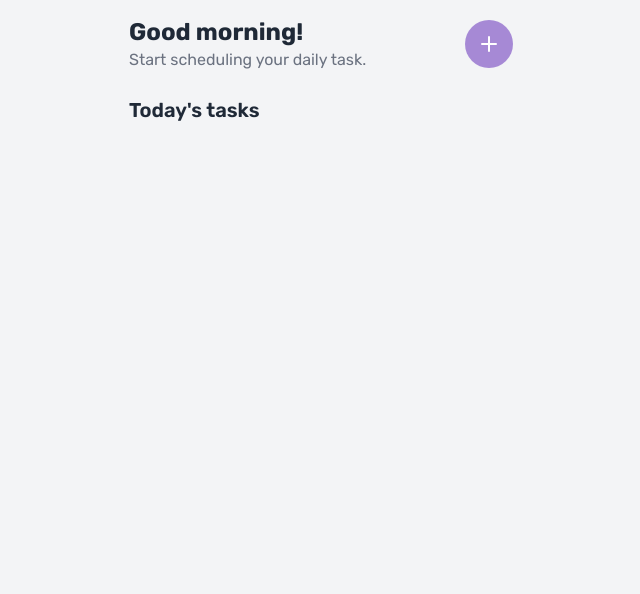
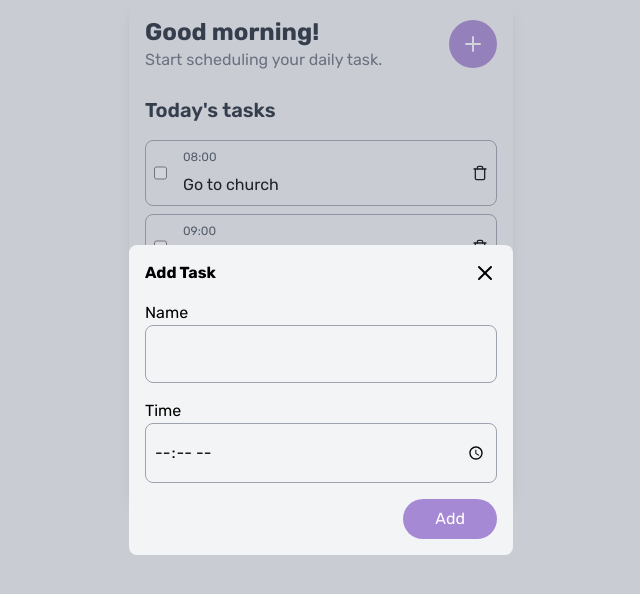
Before and after one commit to JBisente/TodoListApp, a React (Vite) app: page / in a window 1280 px wide. Both pictures are taken after a click on the button 808 px from the left and 44 px from the top of the page. Shown: the top 594 px of the page, without its empty margins (319-959 px from the left). Built offline with nearby package versions, Linux system fonts and the light colour scheme.

Commit message:
added add task functionality

```diff
--- /dev/null
+++ b/src/Modal.jsx
@@ -0,0 +1,60 @@
+import { X } from "lucide-react";
+import { useState } from "react";
+
+function Modal({ open, onClose, addTask }) {
+  const [task, setTask] = useState({
+    time: "",
+    task: "",
+  });
+
+  function handleSubmit(e) {
+    e.preventDefault();
+    addTask(task);
+    setTask({ time: "", task: "" });
+    onClose();
+  }
+
+  return (
+    // MODAL
+    <div
+      className={`fixed flex h-full w-full items-center justify-center bg-gray-500/30 ${open ? "visible" : "invisible"}`}
+    >
+      <div className="h-fit w-full max-w-sm rounded-lg bg-gray-100 p-4">
+        <form className="flex flex-col gap-4">
+          <div className="flex justify-between">
+            <p className="font-bold">Add Task</p>
+            <X onClick={onClose} className="cursor-pointer" />
+          </div>
+          <div className="flex flex-col">
+            <label>Name</label>
+            <input
+              onChange={(e) => setTask({ ...task, task: e.target.value })}
+              value={task.name}
+              type="text"
+              className="rounded-lg border border-gray-400 bg-transparent px-2 py-4"
+            />
+          </div>
+          <div className="flex flex-col">
+            <label>Time</label>
+            <input
+              onChange={(e) => setTask({ ...task, time: e.target.value })}
+              value={task.time}
+              type="time"
+              className="rounded-lg border border-gray-400 bg-transparent px-2 py-4"
+            />
+          </div>
+          <div>
+            <button
+              onClick={(e) => handleSubmit(e)}
+              className="float-right rounded-full bg-violet-800/50 px-8 py-2 text-white"
+            >
+              Add
+            </button>
+          </div>
+        </form>
+      </div>
+    </div>
+  );
+}
+
+export default Modal;
--- a/src/TodoList.jsx
+++ b/src/TodoList.jsx
@@ -1,29 +1,98 @@
-import { Plus } from 'lucide-react';
+import { Plus, Trash } from "lucide-react";
+import { useState } from "react";
+import Modal from "./Modal";
 
 const TodoList = () => {
   const getGreeting = () => {
     const hour = new Date().getHours();
-    if (hour < 12) return 'Good morning!';
-    if (hour < 18) return 'Good afternoon!';
-    return 'Good evening!';
+    if (hour < 12) return "Good morning!";
+    if (hour < 18) return "Good afternoon!";
+    return "Good evening!";
   };
 
+  // TASKS
+  const [tasks, setTasks] = useState([
+    { time: "08:00", task: "Go to church" },
+    { time: "09:00", task: "Cook for Family" },
+  ]);
+
+  function addTask(newTask) {
+    setTasks((t) => [...t, newTask]);
+  }
+  function deleteTask(index) {}
+
+  // MODAL
+  const [open, setOpen] = useState(false);
   return (
-    <div className="min-h-screen bg-gray-100 p-4">
-      <div className="w-full max-w-sm mx-auto">
-        <div className="flex justify-between items-center mb-6">
-          <div>
-            <h1 className="text-2xl font-bold text-gray-800">{getGreeting()}</h1>
-            <p className="text-md text-gray-500">Start scheduling your daily task.</p>
+    <>
+      <Modal open={open} onClose={() => setOpen(false)} addTask={addTask} />
+      <div className="min-h-screen bg-gray-100">
+        <div className="mx-auto w-full max-w-sm rounded-lg p-4 shadow-lg">
+          <div className="mb-6 flex items-center justify-between">
+            <div>
+              <h1 className="text-2xl font-bold text-gray-800">
+                {getGreeting()}
+              </h1>
+              <p className="text-md text-gray-500">
+                Start scheduling your daily task.
+              </p>
+            </div>
+            <button
+              onClick={() => setOpen(true)}
+              className="flex h-12 w-12 items-center justify-center rounded-full bg-violet-800/50 text-white"
+            >
+              <Plus />
+            </button>
           </div>
-          <button className="w-12 h-12 rounded-full bg-violet-800/50 text-white flex items-center justify-center">
-            <Plus />
-          </button>
+
+          <h2 className="mb-4 text-xl font-semibold text-gray-800">
+            Today's tasks
+          </h2>
+          <ol>
+            {tasks.map((task, index) => {
+              return (
+                <li
+                  key={index}
+                  className="my-2 flex items-center justify-between rounded-lg border border-gray-400 p-2"
+                >
+                  <div className="flex gap-4">
+                    <input type="checkbox" />
+                    <div className="flex flex-col gap-2">
+                      <p className="text-xs text-gray-600">{task.time}</p>
+                      <p>{task.task}</p>
+                    </div>
+                  </div>
+                  <div>
+                    <Trash size={16} onClick={() => deleteTask(index)} />
+                  </div>
+                </li>
+              );
+            })}
+          </ol>
+          <h2 className="mb-4 text-xl font-semibold text-gray-800">
+            Completed Tasks
+          </h2>
+          <ol>
+            {tasks.map((task, index) => {
+              return (
+                <li className="my-2 flex items-center justify-between rounded-lg border border-gray-400 p-2">
+                  <div className="flex gap-4">
+                    <input type="checkbox" />
+                    <div className="flex flex-col gap-2">
+                      <p className="text-xs text-gray-600">{task.time}</p>
+                      <p>{task.task}</p>
+                    </div>
+                  </div>
+                  <div>
+                    <Trash size={16} />
+                  </div>
+                </li>
+              );
+            })}
+          </ol>
         </div>
-
-        <h2 className="text-xl font-semibold text-gray-800 mb-4">Today's tasks</h2>
       </div>
-    </div>
+    </>
   );
 };
 
```
Also changed, not shown: package.json (+7 -0 lines), tailwind.config.js (line endings or trailing spaces), 1 other file (tests, documents, lock files or other folders).
